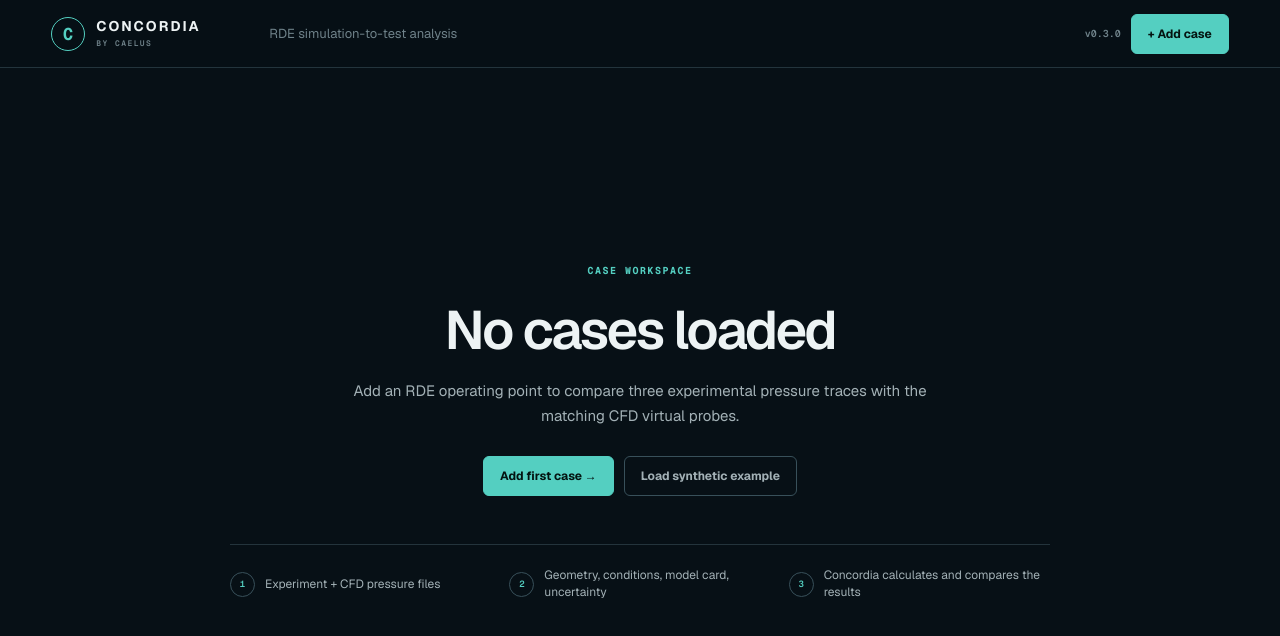
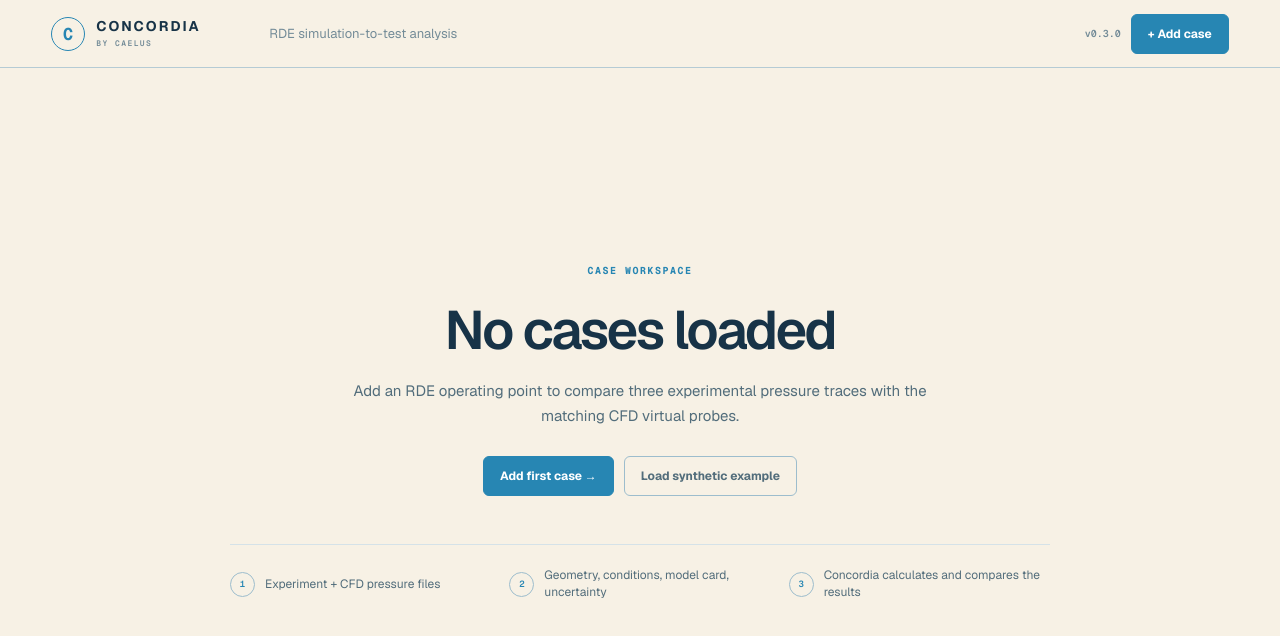
Before and after one commit to Aydin4371/Caelus, a Next.js app: page / in a window 1280 px wide. Shown: the top 636 px of the page. Built offline with nearby package versions, Linux system fonts and the light colour scheme.

Commit message:
Use light blue and cream interface palette

```diff
--- a/app/globals.css
+++ b/app/globals.css
@@ -1,18 +1,18 @@
 @import "tailwindcss";
 
 :root {
-  --background: #071016;
-  --surface: #0d181f;
-  --surface-raised: #122129;
-  --line: #24343c;
-  --line-strong: #38505a;
-  --text: #edf3f4;
-  --muted: #a3b1b6;
-  --quiet: #6f828a;
-  --test: #54cfc1;
-  --cfd: #7188f4;
-  --amber: #eab064;
-  --red: #ef7c87;
+  --background: #f7f1e5;
+  --surface: #fffaf0;
+  --surface-raised: #e4f2f8;
+  --line: #d5e2e8;
+  --line-strong: #9dbdcd;
+  --text: #173347;
+  --muted: #526d7b;
+  --quiet: #748c98;
+  --test: #2786b3;
+  --cfd: #526fca;
+  --amber: #b56b25;
+  --red: #c44f5b;
 }
 
 * { box-sizing: border-box; }
@@ -39,8 +39,8 @@ button { color: inherit; }
   display: flex;
   align-items: center;
   gap: 28px;
-  border-bottom: 1px solid rgba(56, 80, 90, 0.58);
-  background: rgba(7, 16, 22, 0.95);
+  border-bottom: 1px solid rgba(157, 189, 205, 0.72);
+  background: rgba(247, 241, 229, 0.94);
   backdrop-filter: blur(16px);
 }
 
@@ -82,8 +82,8 @@ button { color: inherit; }
 }
 
 .button:focus-visible, button:focus-visible, input:focus-visible { outline: 2px solid var(--test); outline-offset: 2px; }
-.button.primary { color: #041411; background: var(--test); border-color: var(--test); }
-.button.primary:hover { background: #78dfd4; border-color: #78dfd4; }
+.button.primary { color: #ffffff; background: var(--test); border-color: var(--test); }
+.button.primary:hover { background: #176f9a; border-color: #176f9a; }
 .button.secondary { color: var(--muted); background: transparent; }
 .button.secondary:hover { color: var(--text); border-color: var(--muted); }
 
@@ -111,15 +111,15 @@ button { color: inherit; }
 .case-tabs-list { min-width: 0; display: flex; gap: 8px; overflow-x: auto; }
 .case-tabs-list button { min-width: 190px; padding: 11px 13px; display: grid; grid-template-columns: 25px minmax(0, 1fr); gap: 3px 8px; border: 1px solid var(--line); border-radius: 7px; background: var(--surface); color: var(--muted); cursor: pointer; text-align: left; }
 .case-tabs-list button:hover { border-color: var(--line-strong); }
-.case-tabs-list button.active { border-color: rgba(84, 207, 193, 0.65); background: rgba(84, 207, 193, 0.06); }
+.case-tabs-list button.active { border-color: rgba(39, 134, 179, 0.65); background: rgba(39, 134, 179, 0.10); }
 .case-tabs-list button > span { grid-row: 1 / 3; padding-top: 1px; color: var(--test); font: 620 9px var(--font-geist-mono), monospace; }
 .case-tabs-list strong { overflow: hidden; color: var(--text); font-size: 12px; font-weight: 640; text-overflow: ellipsis; white-space: nowrap; }
 .case-tabs-list small { color: var(--quiet); font-size: 10px; }
 .case-actions { display: flex; gap: 8px; }
 .add-case-button, .compare-cases-button { min-width: 104px; padding: 0 15px; border: 1px dashed var(--line-strong); border-radius: 7px; background: transparent; color: var(--test); cursor: pointer; font-size: 12px; font-weight: 650; }
-.add-case-button:hover { border-color: var(--test); background: rgba(84, 207, 193, 0.04); }
+.add-case-button:hover { border-color: var(--test); background: rgba(39, 134, 179, 0.08); }
 .compare-cases-button { border-style: solid; color: var(--muted); }
-.compare-cases-button:hover, .compare-cases-button.active { border-color: var(--test); background: rgba(84, 207, 193, 0.07); color: var(--text); }
+.compare-cases-button:hover, .compare-cases-button.active { border-color: var(--test); background: rgba(39, 134, 179, 0.11); color: var(--text); }
 
 .campaign-comparison { padding: 8px 0 30px; }
 .campaign-heading { margin-bottom: 26px; display: flex; justify-content: space-between; align-items: flex-end; gap: 28px; }
@@ -130,7 +130,7 @@ button { color: inherit; }
 .campaign-table { width: 100%; min-width: 1120px; border-collapse: collapse; text-align: left; }
 .campaign-table th, .campaign-table td { padding: 22px 20px; border-bottom: 1px solid var(--line); vertical-align: top; }
 .campaign-table tbody tr:last-child th, .campaign-table tbody tr:last-child td { border-bottom: 0; }
-.campaign-table thead th { color: var(--muted); background: rgba(7, 16, 22, 0.72); font: 680 12px var(--font-geist-mono), monospace; text-transform: uppercase; letter-spacing: 0.055em; }
+.campaign-table thead th { color: var(--muted); background: #e7f2f7; font: 680 12px var(--font-geist-mono), monospace; text-transform: uppercase; letter-spacing: 0.055em; }
 .campaign-table tbody th { min-width: 210px; }
 .campaign-table tbody th button { padding: 0; border: 0; background: transparent; color: var(--text); cursor: pointer; text-align: left; font-size: 17px; font-weight: 680; }
 .campaign-table tbody th button span { margin-top: 8px; display: block; color: var(--test); font-size: 13px; font-weight: 620; }
@@ -184,7 +184,7 @@ button { color: inherit; }
 .input-list { margin: 18px 0 0; padding: 0; list-style: none; border-top: 1px solid var(--line); }
 .input-list li { padding: 15px 0; display: flex; gap: 11px; border-bottom: 1px solid var(--line); }
 .input-list li:last-child { border-bottom: 0; }
-.input-list i { width: 19px; height: 19px; flex: 0 0 auto; display: grid; place-items: center; border: 1px solid rgba(84, 207, 193, 0.45); border-radius: 50%; color: var(--test); font-size: 10px; font-style: normal; }
+.input-list i { width: 19px; height: 19px; flex: 0 0 auto; display: grid; place-items: center; border: 1px solid rgba(39, 134, 179, 0.45); border-radius: 50%; color: var(--test); font-size: 10px; font-style: normal; }
 .input-list div { min-width: 0; display: grid; gap: 5px; }
 .input-list strong { font-size: 14px; font-weight: 650; }
 .input-list span { overflow-wrap: anywhere; color: var(--muted); font-size: 13px; line-height: 1.5; }
@@ -197,18 +197,18 @@ button { color: inherit; }
 .comparison-table { width: 100%; border-collapse: collapse; text-align: left; }
 .comparison-table th, .comparison-table td { padding: 19px 17px; border-bottom: 1px solid var(--line); vertical-align: middle; }
 .comparison-table tr:last-child th, .comparison-table tr:last-child td { border-bottom: 0; }
-.comparison-table thead th { color: var(--muted); background: rgba(7, 16, 22, 0.72); font: 680 12px var(--font-geist-mono), monospace; text-transform: uppercase; letter-spacing: 0.055em; }
+.comparison-table thead th { color: var(--muted); background: #e7f2f7; font: 680 12px var(--font-geist-mono), monospace; text-transform: uppercase; letter-spacing: 0.055em; }
 .comparison-table tbody th { min-width: 190px; color: var(--text); font-size: 15px; font-weight: 650; }
 .comparison-table tbody th strong { display: block; font-size: 16px; }
 .comparison-table tbody th small { margin-top: 5px; display: block; color: var(--quiet); font-size: 12px; font-weight: 500; line-height: 1.35; }
 .comparison-table tbody td { min-width: 138px; color: var(--text); font: 560 17px var(--font-geist-mono), monospace; line-height: 1.35; }
 .comparison-table tbody td.difference-cell { min-width: 190px; color: var(--muted); font-size: 16px; }
 .comparison-table tbody td:last-child { min-width: 152px; font-family: inherit; }
-.comparison-row-review { background: rgba(234, 176, 100, 0.045); }
+.comparison-row-review { background: rgba(181, 107, 37, 0.07); }
 .comparison-row-review > th:first-child { box-shadow: inset 3px 0 var(--amber); }
 .comparison-status { display: inline-flex; padding: 7px 10px; border: 1px solid var(--line-strong); border-radius: 999px; font-size: 13px; font-weight: 700; white-space: nowrap; }
-.comparison-status.pass { border-color: rgba(84, 207, 193, 0.36); background: rgba(84, 207, 193, 0.07); color: var(--test); }
-.comparison-status.review { border-color: rgba(234, 176, 100, 0.42); background: rgba(234, 176, 100, 0.07); color: var(--amber); }
+.comparison-status.pass { border-color: rgba(39, 134, 179, 0.36); background: rgba(39, 134, 179, 0.11); color: var(--test); }
+.comparison-status.review { border-color: rgba(181, 107, 37, 0.42); background: rgba(181, 107, 37, 0.10); color: var(--amber); }
 .criterion { margin-top: 7px; display: block; color: var(--quiet); font-size: 12px; line-height: 1.3; }
 
 .primary-results { margin: 18px 0 0; display: grid; grid-template-columns: repeat(4, minmax(0, 1fr)); border: 1px solid var(--line); border-radius: 8px; overflow: hidden; }
@@ -228,9 +228,9 @@ button { color: inherit; }
 .result-block h3 { margin: 0; font-size: 18px; font-weight: 650; }
 
 .comparison-metrics { margin-top: 17px; display: grid; grid-template-columns: repeat(3, 1fr); gap: 12px; }
-.comparison-metrics > div { min-height: 138px; padding: 18px; display: flex; flex-direction: column; border: 1px solid var(--line); border-radius: 8px; background: rgba(7, 16, 22, 0.35); }
-.comparison-metrics > div.metric-pass { border-color: rgba(84, 207, 193, 0.35); }
-.comparison-metrics > div.metric-review { border-color: rgba(234, 176, 100, 0.55); }
+.comparison-metrics > div { min-height: 138px; padding: 18px; display: flex; flex-direction: column; border: 1px solid var(--line); border-radius: 8px; background: #f1f7fa; }
+.comparison-metrics > div.metric-pass { border-color: rgba(39, 134, 179, 0.35); }
+.comparison-metrics > div.metric-review { border-color: rgba(181, 107, 37, 0.55); }
 .comparison-metrics span { color: var(--muted); font-size: 14px; font-weight: 650; }
 .comparison-metrics strong { margin: auto 0 7px; font: 560 30px var(--font-geist-mono), monospace; letter-spacing: -0.035em; }
 .comparison-metrics strong i { color: var(--quiet); font-size: 14px; font-style: normal; }
@@ -246,13 +246,13 @@ button { color: inherit; }
 .causes-block li b { font-size: 14px; font-weight: 650; }
 .causes-block li span { color: var(--muted); font-size: 13px; line-height: 1.55; }
 .causes-block > small { color: var(--quiet); font-size: 13px; }
-.no-causes { margin: 14px 0 0; padding: 15px 16px; border: 1px solid rgba(84, 207, 193, 0.25); border-radius: 7px; background: rgba(84, 207, 193, 0.045); color: var(--muted); font-size: 14px; line-height: 1.5; }
+.no-causes { margin: 14px 0 0; padding: 15px 16px; border: 1px solid rgba(39, 134, 179, 0.25); border-radius: 7px; background: rgba(84, 207, 193, 0.045); color: var(--muted); font-size: 14px; line-height: 1.5; }
 
 .action-block > strong { margin-top: 14px; display: block; color: var(--test); font-size: 19px; font-weight: 650; }
 .action-block > p { margin: 8px 0 0; color: var(--muted); font-size: 14px; line-height: 1.6; }
 
 .report-button { width: 100%; margin-top: 18px; padding: 14px 16px; display: flex; justify-content: space-between; align-items: center; border: 1px solid var(--line-strong); border-radius: 7px; background: transparent; cursor: pointer; text-align: left; }
-.report-button:hover { border-color: var(--test); background: rgba(84, 207, 193, 0.04); }
+.report-button:hover { border-color: var(--test); background: rgba(39, 134, 179, 0.08); }
 .report-button > span { display: grid; grid-template-columns: 25px 1fr; align-items: center; }
 .report-button b { grid-row: 1 / 3; color: var(--test); font: 620 9px var(--font-geist-mono), monospace; }
 .report-button strong { font-size: 14px; }
@@ -276,15 +276,15 @@ button { color: inherit; }
 .legend-residual { background: var(--amber); }
 .chart { width: 100%; overflow: hidden; }
 .chart svg { display: block; width: 100%; height: auto; max-height: 390px; }
-.grid-line { stroke: rgba(111, 130, 138, 0.17); stroke-width: 1; vector-effect: non-scaling-stroke; }
-.axis-value { fill: #9aabb0; font: 12px var(--font-geist-mono), monospace; }
-.axis-title { fill: #9aabb0; font: 11px var(--font-geist-mono), monospace; letter-spacing: 0.05em; }
-.zero-line { stroke: rgba(237, 243, 244, 0.45); stroke-width: 1; stroke-dasharray: 5 5; vector-effect: non-scaling-stroke; }
+.grid-line { stroke: rgba(82, 109, 123, 0.18); stroke-width: 1; vector-effect: non-scaling-stroke; }
+.axis-value { fill: #526d7b; font: 12px var(--font-geist-mono), monospace; }
+.axis-title { fill: #526d7b; font: 11px var(--font-geist-mono), monospace; letter-spacing: 0.05em; }
+.zero-line { stroke: rgba(23, 51, 71, 0.38); stroke-width: 1; stroke-dasharray: 5 5; vector-effect: non-scaling-stroke; }
 
-footer { padding: 26px 2px 0; display: flex; justify-content: space-between; gap: 20px; color: #52666e; font: 520 8px var(--font-geist-mono), monospace; text-transform: uppercase; letter-spacing: 0.07em; }
+footer { padding: 26px 2px 0; display: flex; justify-content: space-between; gap: 20px; color: #6d8490; font: 520 8px var(--font-geist-mono), monospace; text-transform: uppercase; letter-spacing: 0.07em; }
 
-.modal-backdrop { position: fixed; inset: 0; z-index: 20; padding: 22px; display: grid; place-items: center; background: rgba(2, 8, 11, 0.88); backdrop-filter: blur(10px); }
-.loader-modal { position: relative; width: min(940px, 100%); max-height: 92vh; overflow-y: auto; padding: 31px; border: 1px solid var(--line-strong); border-radius: 10px; background: #0b161d; box-shadow: 0 30px 100px rgba(0, 0, 0, 0.55); }
+.modal-backdrop { position: fixed; inset: 0; z-index: 20; padding: 22px; display: grid; place-items: center; background: rgba(23, 51, 71, 0.34); backdrop-filter: blur(10px); }
+.loader-modal { position: relative; width: min(940px, 100%); max-height: 92vh; overflow-y: auto; padding: 31px; border: 1px solid var(--line-strong); border-radius: 10px; background: #fffaf0; box-shadow: 0 30px 100px rgba(23, 51, 71, 0.22); }
 .close-button { position: absolute; top: 12px; right: 16px; border: 0; background: transparent; color: var(--quiet); cursor: pointer; font-size: 25px; font-weight: 300; }
 .modal-kicker { color: var(--test); font: 620 9px var(--font-geist-mono), monospace; letter-spacing: 0.12em; }
 .loader-modal > h2 { margin: 8px 0; font-size: 27px; font-weight: 590; letter-spacing: -0.03em; }
@@ -301,11 +301,11 @@ footer { padding: 26px 2px 0; display: flex; justify-content: space-between; gap
 .angle-inputs { display: grid; grid-template-columns: repeat(3, 1fr); gap: 5px; }
 .upload-grid { display: grid; grid-template-columns: 1fr 1fr; gap: 10px; }
 .upload-box { min-height: 105px; padding: 15px; display: flex; flex-direction: column; align-items: flex-start; border: 1px dashed var(--line-strong); border-radius: 7px; background: var(--background); cursor: pointer; }
-.upload-box:hover, .upload-box.loaded { border-color: var(--test); background: rgba(84, 207, 193, 0.04); }
+.upload-box:hover, .upload-box.loaded { border-color: var(--test); background: rgba(39, 134, 179, 0.08); }
 .upload-box > span { color: var(--test); font: 620 8px var(--font-geist-mono), monospace; letter-spacing: 0.1em; }
 .upload-box > strong { margin-top: auto; max-width: 100%; overflow: hidden; font-size: 12px; text-overflow: ellipsis; white-space: nowrap; }
 .upload-box > small { margin-top: 6px; color: var(--quiet); font-size: 10px; }
-.error-message { margin: 18px 0 0; padding: 11px 13px; border-left: 2px solid var(--red); background: rgba(239, 124, 135, 0.07); color: #f39aa3; font-size: 10px; }
+.error-message { margin: 18px 0 0; padding: 11px 13px; border-left: 2px solid var(--red); background: rgba(196, 79, 91, 0.08); color: #a83f4a; font-size: 10px; }
 .modal-actions { margin-top: 23px; display: flex; justify-content: flex-end; gap: 9px; }
 
 @media (max-width: 1050px) {
```
